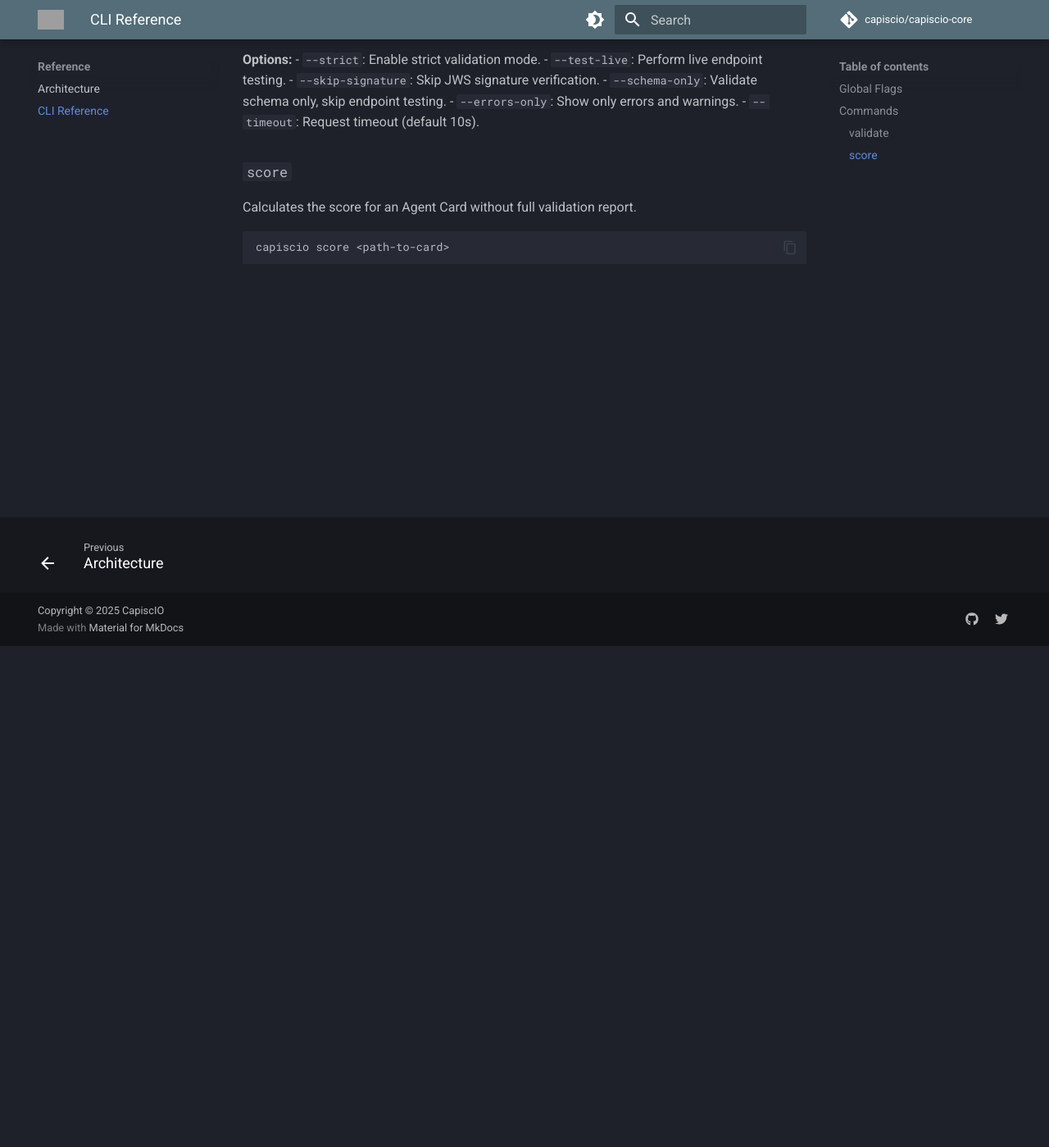
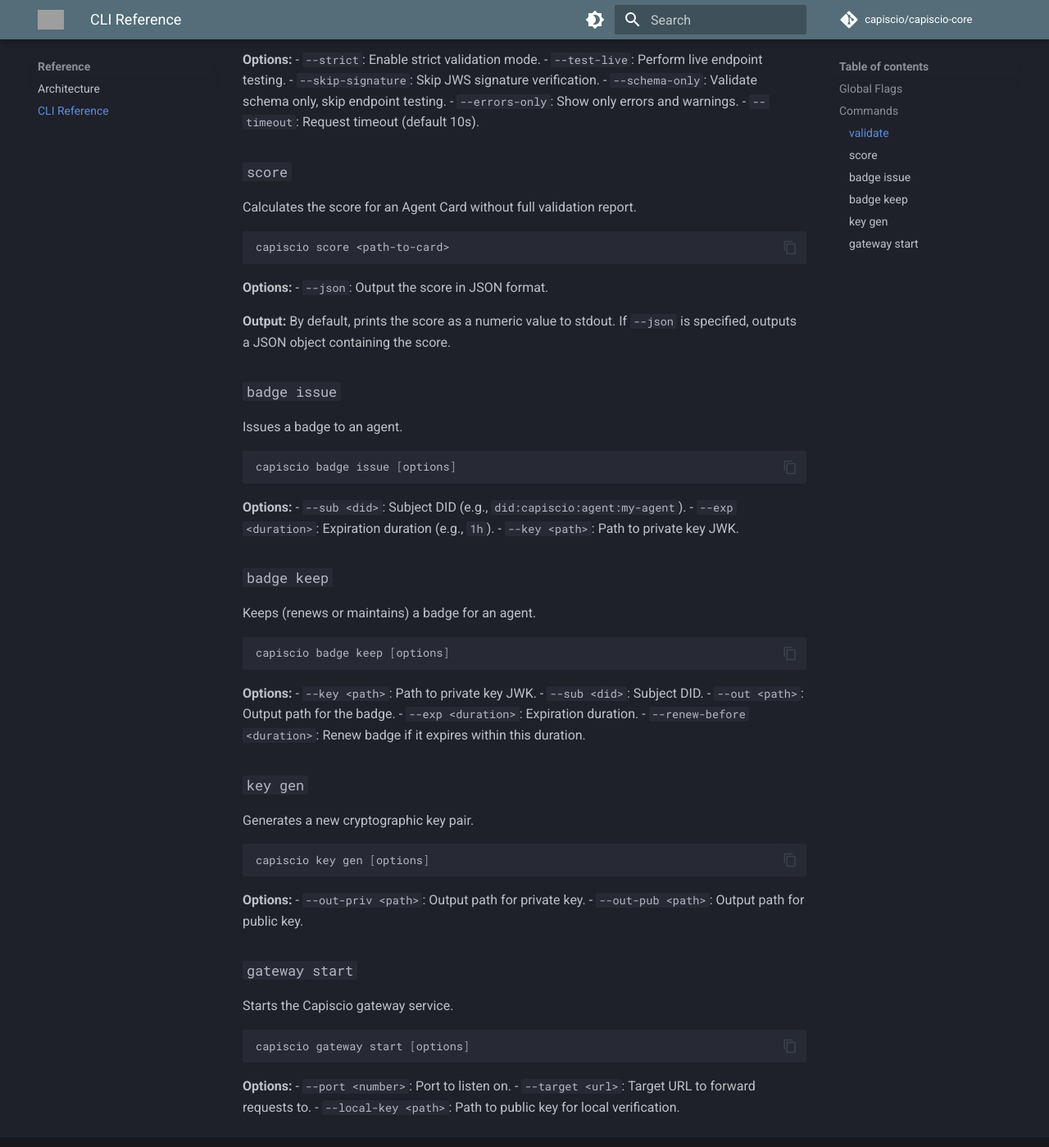
Before and after one commit to capiscio/capiscio-core, an MkDocs documentation site: the page built from docs/reference/cli.md, in a window 1280 px wide and 1400 px high, scrolled down 612 px. Shown: the whole window at 82% size. Built offline with MkDocs 1.6.1 and Material for MkDocs 9.7.7, drawn with Linux system fonts in a browser that asks for light colours; comment, search, counter and statistics services are not loaded.

Commit message:
docs: address PR comments (architecture diagram, cli reference)

````diff
--- a/docs/reference/cli.md
+++ b/docs/reference/cli.md
@@ -33,3 +33,62 @@ Calculates the score for an Agent Card without full validation report.
 ```bash
 capiscio score <path-to-card>
 ```
+
+**Options:**
+- `--json`: Output the score in JSON format.
+
+**Output:**
+By default, prints the score as a numeric value to stdout. If `--json` is specified, outputs a JSON object containing the score.
+
+### `badge issue`
+
+Issues a badge to an agent.
+
+```bash
+capiscio badge issue [options]
+```
+
+**Options:**
+- `--sub <did>`: Subject DID (e.g., `did:capiscio:agent:my-agent`).
+- `--exp <duration>`: Expiration duration (e.g., `1h`).
+- `--key <path>`: Path to private key JWK.
+
+### `badge keep`
+
+Keeps (renews or maintains) a badge for an agent.
+
+```bash
+capiscio badge keep [options]
+```
+
+**Options:**
+- `--key <path>`: Path to private key JWK.
+- `--sub <did>`: Subject DID.
+- `--out <path>`: Output path for the badge.
+- `--exp <duration>`: Expiration duration.
+- `--renew-before <duration>`: Renew badge if it expires within this duration.
+
+### `key gen`
+
+Generates a new cryptographic key pair.
+
+```bash
+capiscio key gen [options]
+```
+
+**Options:**
+- `--out-priv <path>`: Output path for private key.
+- `--out-pub <path>`: Output path for public key.
+
+### `gateway start`
+
+Starts the Capiscio gateway service.
+
+```bash
+capiscio gateway start [options]
+```
+
+**Options:**
+- `--port <number>`: Port to listen on.
+- `--target <url>`: Target URL to forward requests to.
+- `--local-key <path>`: Path to public key for local verification.
````
Also changed, not shown: docs/reference/architecture.md (+1 -0 lines).
